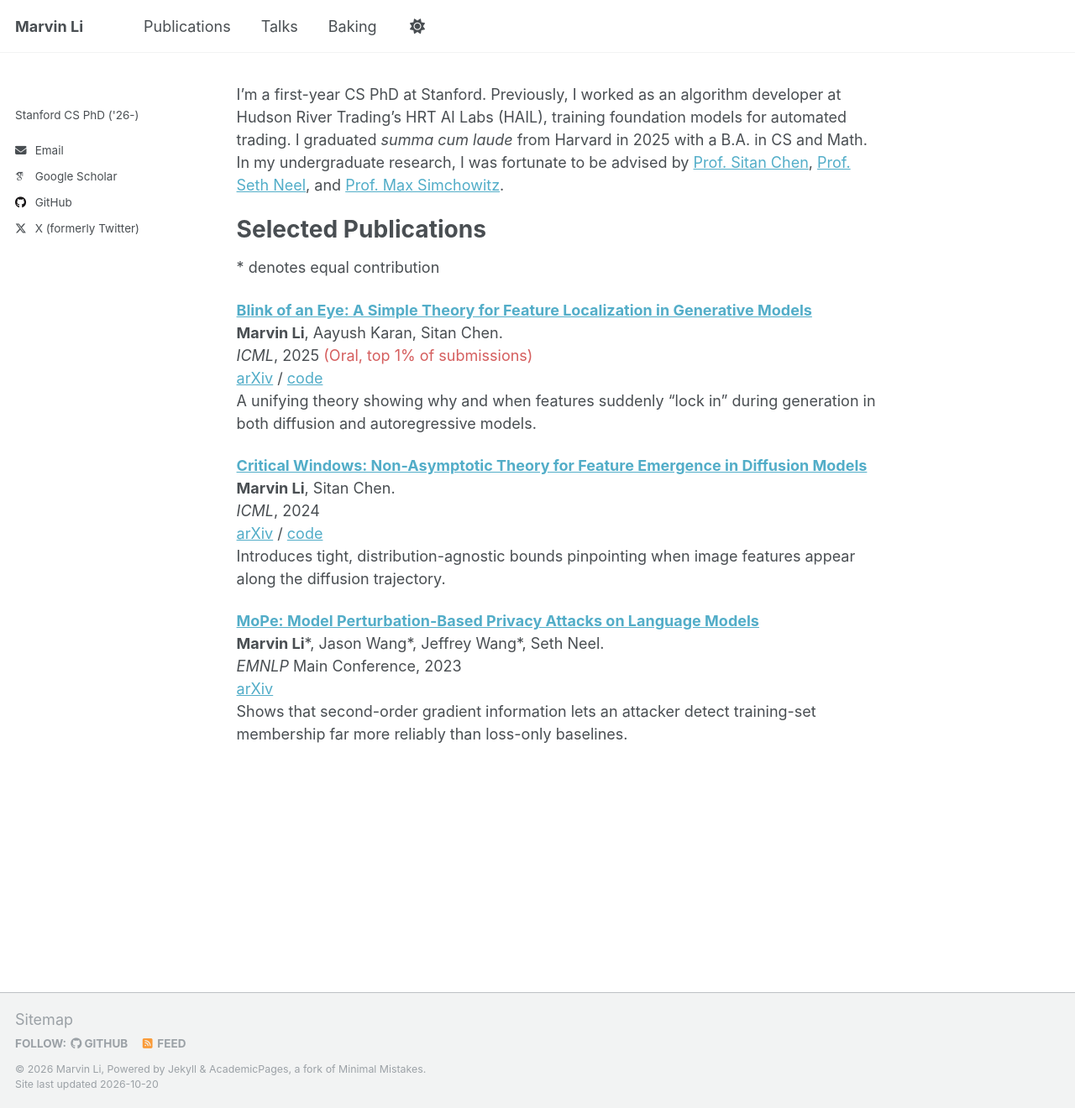
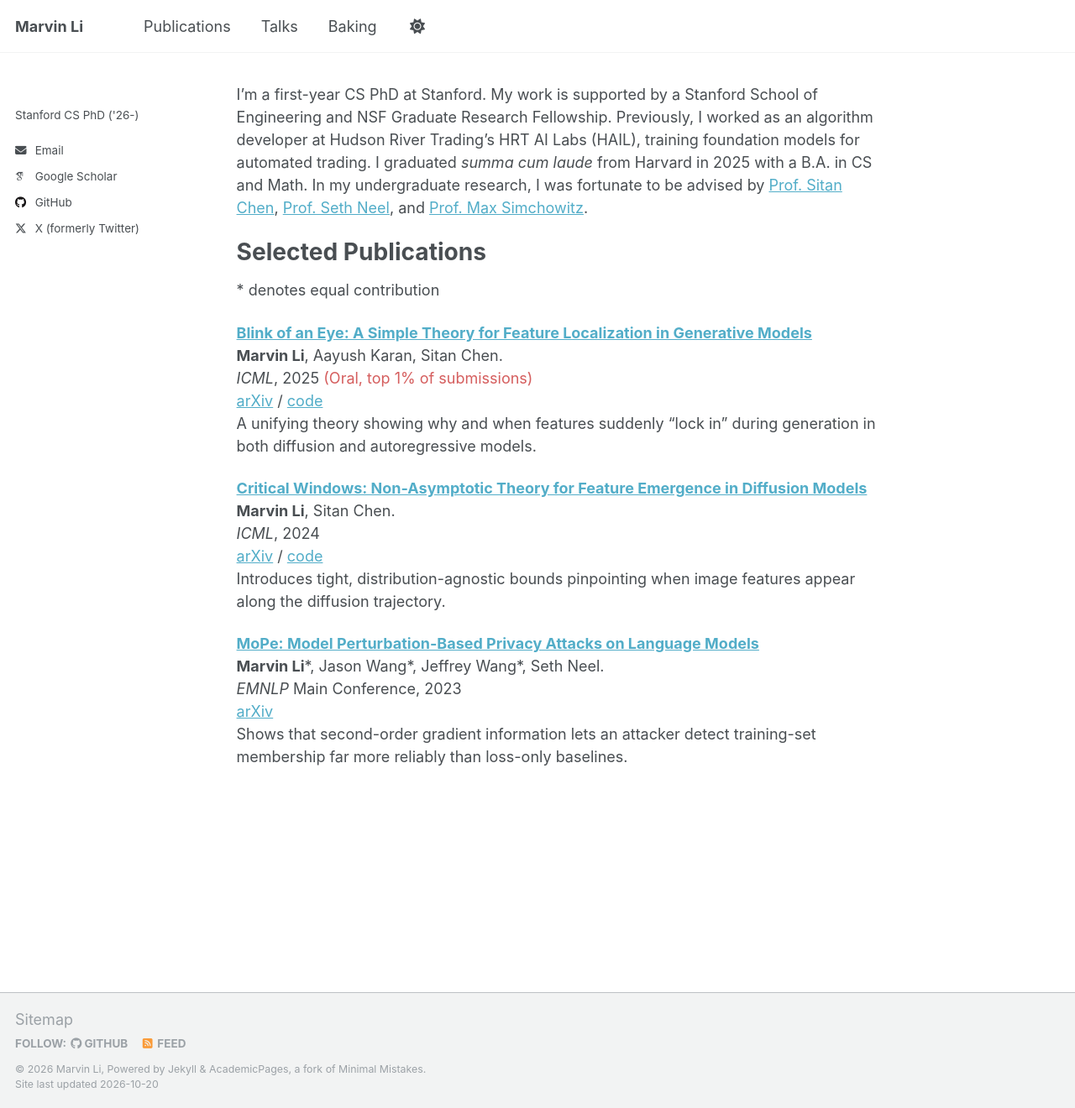
Before and after one commit to marvinfli/marvinfli.github.io, a Jekyll site: the page built from _pages/about.md, in a window 1280 px wide and 1320 px high. Shown: the whole window at 84% size. Built offline with Jekyll 4.4.1, drawn with Linux system fonts in a browser that asks for light colours; some web fonts are replaced; a script that is not in the unit is left out.

Commit message:
about.md: fellowships

```diff
--- a/_pages/about.md
+++ b/_pages/about.md
@@ -8,7 +8,7 @@ redirect_from:
   - /about.html
 ---
 
-I'm a first-year CS PhD at Stanford. Previously, I worked as an algorithm developer at Hudson River Trading’s HRT AI Labs (HAIL), training foundation models for automated trading. I graduated *summa cum laude* from Harvard in 2025 with a B.A. in CS and Math. In my undergraduate research, I was fortunate to be advised by [Prof. Sitan Chen](https://sitanchen.com/), [Prof. Seth Neel](https://sethneel.com/), and [Prof. Max Simchowitz](https://msimchowitz.github.io/).
+I'm a first-year CS PhD at Stanford. My work is supported by a Stanford School of Engineering and NSF Graduate Research Fellowship. Previously, I worked as an algorithm developer at Hudson River Trading’s HRT AI Labs (HAIL), training foundation models for automated trading. I graduated *summa cum laude* from Harvard in 2025 with a B.A. in CS and Math. In my undergraduate research, I was fortunate to be advised by [Prof. Sitan Chen](https://sitanchen.com/), [Prof. Seth Neel](https://sethneel.com/), and [Prof. Max Simchowitz](https://msimchowitz.github.io/).
 
 # Selected Publications
 \* denotes equal contribution
```
